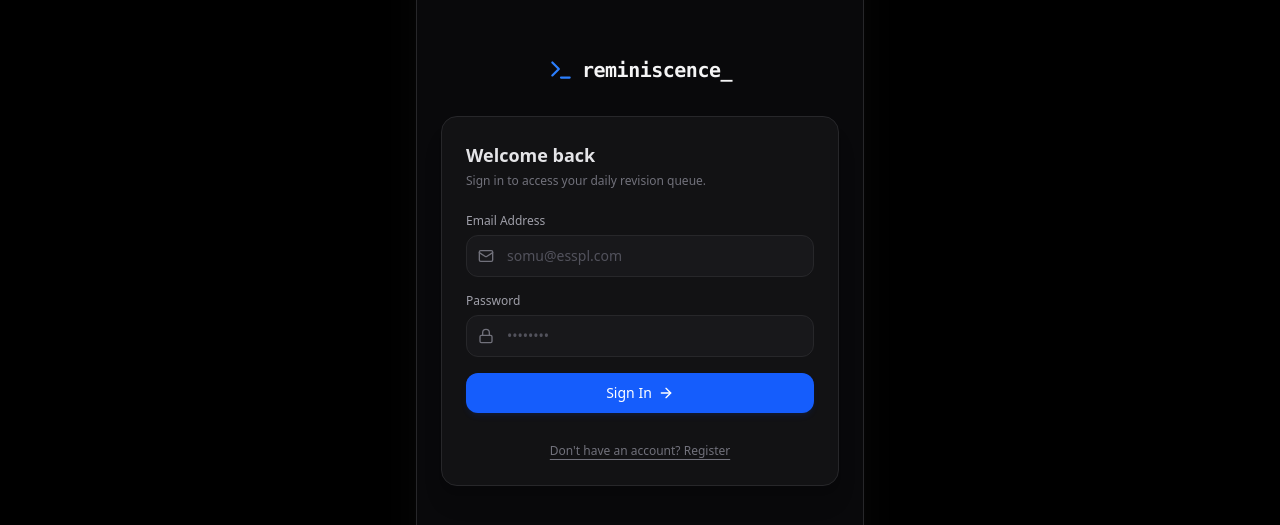
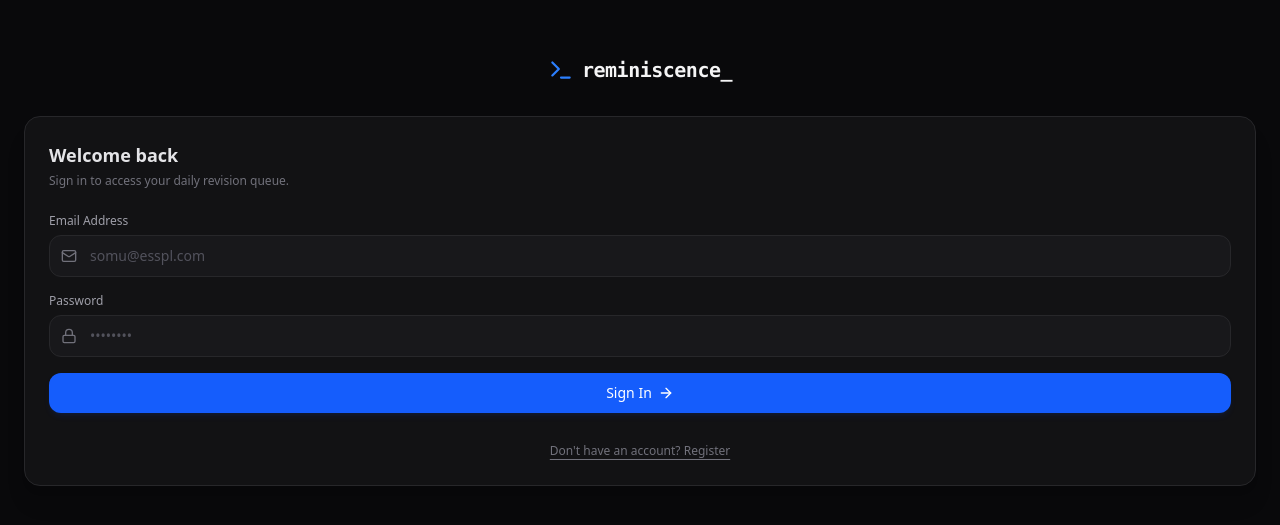
Before and after one commit to a-n-u-p-01/reminiscence-prototype, a React (Vite) app: page / in a window 1280 px wide. Shown: the part 129-654 px from the top of the page. Built offline with nearby package versions, Linux system fonts and the light colour scheme.

Commit message:
update time to utc

```diff
--- a/index.html
+++ b/index.html
@@ -4,6 +4,11 @@
     <meta charset="UTF-8" />
     <link rel="icon" type="image/svg+xml" href="/vite.svg" />
     <meta name="viewport" content="width=device-width, initial-scale=1.0, maximum-scale=1.0, user-scalable=no" />
+<meta name="mobile-web-app-capable" content="yes">
+<meta name="apple-mobile-web-app-capable" content="yes">
+<link rel="manifest" href="/manifest.json">
+<link rel="icon" type="image/png" sizes="192x192" href="/icons/icon-192.png">
+<link rel="icon" type="image/png" sizes="512x512" href="/icons/icon-512.png">
     <title>Reminiscence</title>
   </head>
   <body class="bg-[#09090b]">
--- a/src/api/apiClient.js
+++ b/src/api/apiClient.js
@@ -11,7 +11,7 @@ const getCookie = (name) => {
 };
 
 const apiClient = axios.create({
-  baseURL: 'https://reminiscence-spring-boot.onrender.com/api/v1', // Your exact network IP
+  baseURL: 'http://localhost:8080/api/v1', // Your exact network IP
   headers: {
     'Content-Type': 'application/json',
     'Accept': '*/*',
@@ -24,6 +24,7 @@ apiClient.interceptors.request.use(
     const token = getCookie('authToken');
     if (token) {
       config.headers.Authorization = `Bearer ${token}`;
+    config.headers['X-Timezone'] = Intl.DateTimeFormat().resolvedOptions().timeZone;
     }
     return config;
   },
--- a/src/index.css
+++ b/src/index.css
@@ -137,17 +137,22 @@ body {
 }
 
 /* Enforce primary mobile layout globally */
+html, body, #root {
+  height: 100%;
+  margin: 0;
+  padding: 0;
+  overflow: hidden;
+}
+
 #root {
   width: 100%;
-  max-width: 448px; /* Tailwind max-w-md */
+  max-width: 100vw; /* occupy full viewport width */
   background-color: var(--color-dark-bg);
   min-height: 100vh;
   position: relative;
   display: flex;
   flex-direction: column;
-  box-shadow: 0 25px 50px -12px rgba(255, 255, 255, 0.05); /* Subtle border shadow */
-  border-left: 1px solid var(--color-dark-border);
-  border-right: 1px solid var(--color-dark-border);
+  box-shadow: none; /* remove side borders for true full‑screen */
   overflow-x: hidden;
 }
 
```
Also changed, not shown: public/manifest.json (added).
